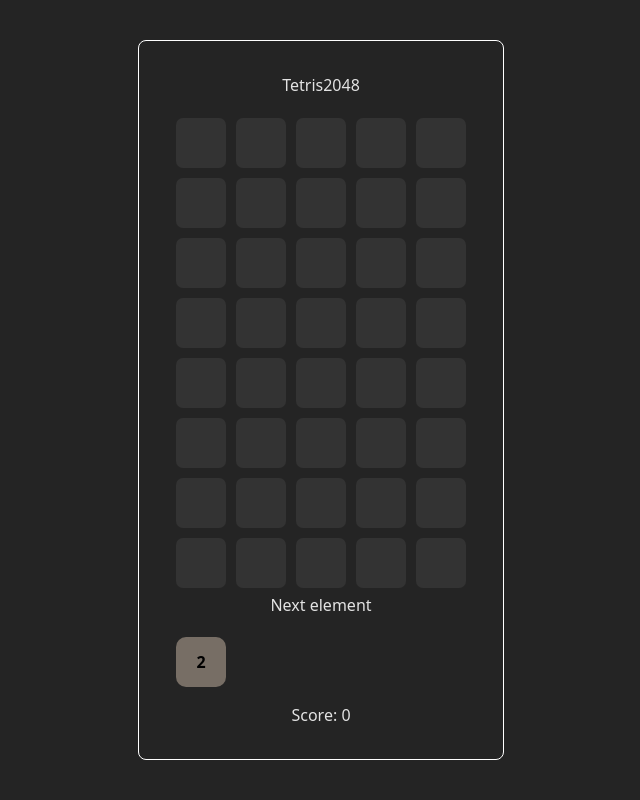
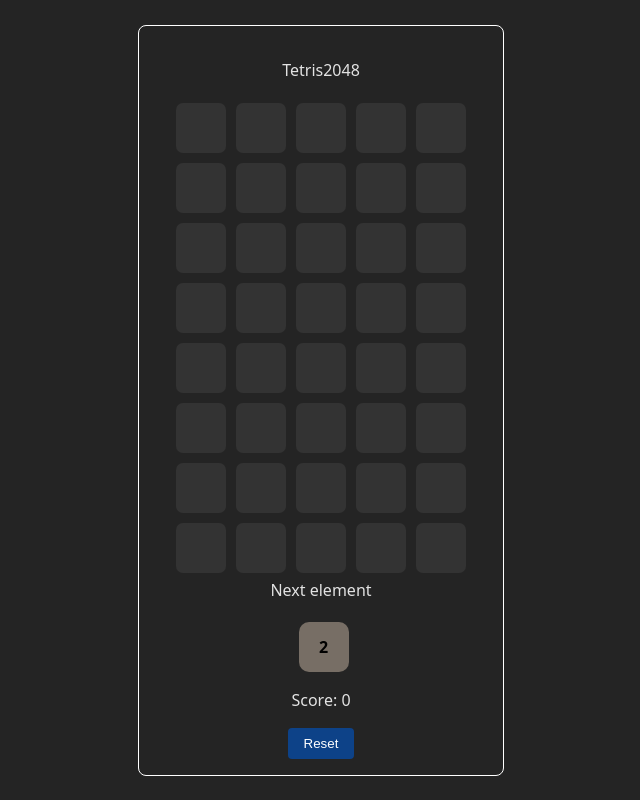
Before and after one commit to gbujanski/Tetris2048, a website built with Vite: page index.html in a window 1280 px wide. Shown: the whole page, without its empty margins (319-959 px from the left). Built offline with nearby package versions, Linux system fonts and the light colour scheme.

Commit message:
feat: Add reset option

```diff
--- a/index.html
+++ b/index.html
@@ -10,8 +10,12 @@
       <p>Tetris2048</p>
       <div id="board"></div>
       <div>
-        <div><span>Next element</span><div id="next-tile"></div></div>
+        <div class="next-tile-container">
+          <span>Next element</span>
+          <div id="next-tile"></div>
+        </div>
         <p><span>Score: </span><span id="score">0</span></p>
+        <button class="btn" id="reset-btn">Reset</button>
       </div>
     </div>
     <script type="module" src="/src/main.ts"></script>
--- a/src/models/board.ts
+++ b/src/models/board.ts
@@ -26,6 +26,7 @@ export class Board implements IBoard {
 
   public reset(): void {
     this._tiles.forEach(row => row.forEach((tile) => tile.value = 0));
+    this.state.set('board', this._tiles.map(row => row.map(tile => tile.value)));
   }
 
   public addTile(cords: ICoords, value: number): IboardActions[] {
--- a/src/models/game-controller.ts
+++ b/src/models/game-controller.ts
@@ -13,12 +13,13 @@ export class GameController {
     this.renderer = renderer;
 
     this.subscribeForFutureChanges();
+    this.onResetButtonClick();
   }
 
-  // private resetGame(): void {
-  //   this.board.reset();
-  //   this.renderer.reset();
-  // }
+  private reset(): void {
+    this.board.reset();
+    this.renderer.reset();
+  }
 
   private addTile(cords: ICoords, value: number): void {
     const boardActions = this.board.addTile(cords, value);
@@ -34,4 +35,11 @@ export class GameController {
       this.addTile({ row, col }, droppedTileValue);
     });
   }
+
+  private onResetButtonClick(): void {
+    const resetButton = document.getElementById('reset-btn') as HTMLButtonElement;
+    resetButton.addEventListener('click', () => {
+      this.reset();
+    });
+  }
 }
--- a/src/style.css
+++ b/src/style.css
@@ -76,6 +76,13 @@ body {
   border-radius: 20%;
 }
 
+.next-tile-container {
+  display: flex;
+  align-items: center;
+  justify-content: center;
+  flex-direction: column;
+}
+
 #next-tile.dragging {
   position: absolute;
   z-index: 1000;
@@ -86,3 +93,12 @@ body {
 .hovered {
   background-color: #555;
 }
+
+.btn {
+  padding: 0.5rem 1rem;
+  border: none;
+  border-radius: 4px;
+  background-color: #0d4288;
+  color: white;
+  cursor: pointer;
+}
```
